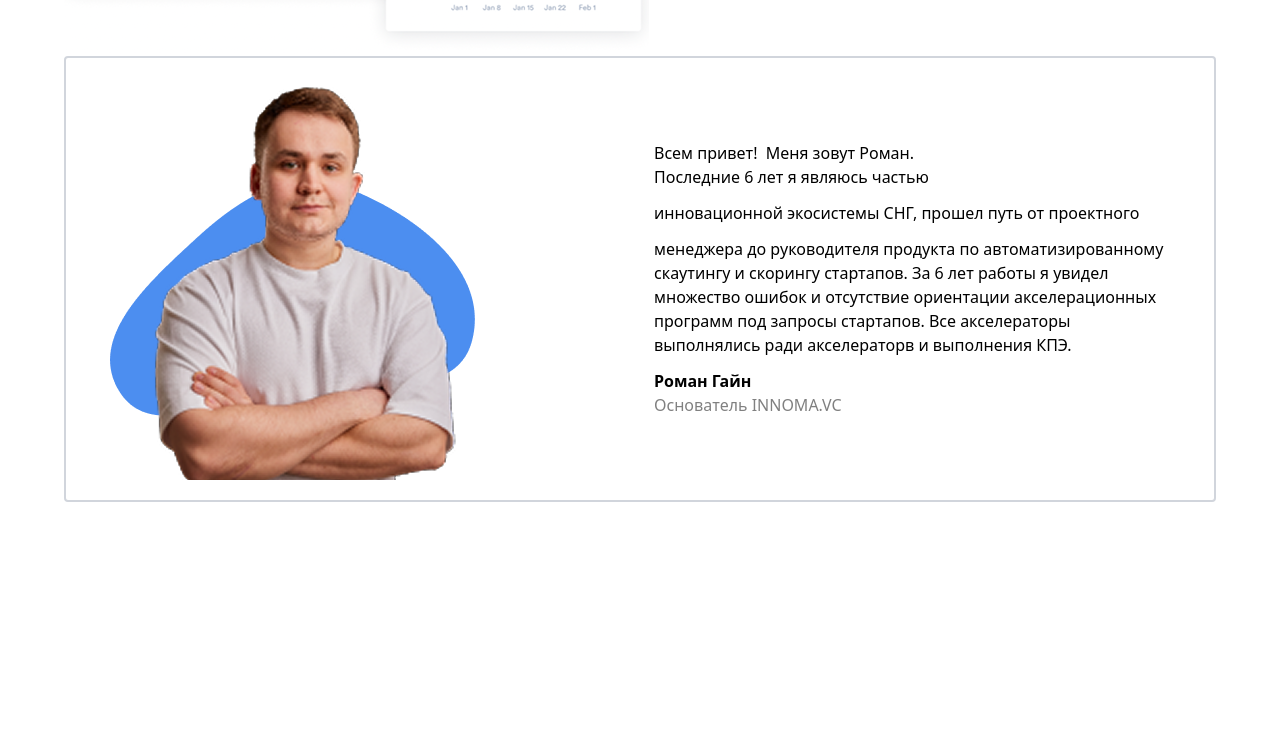
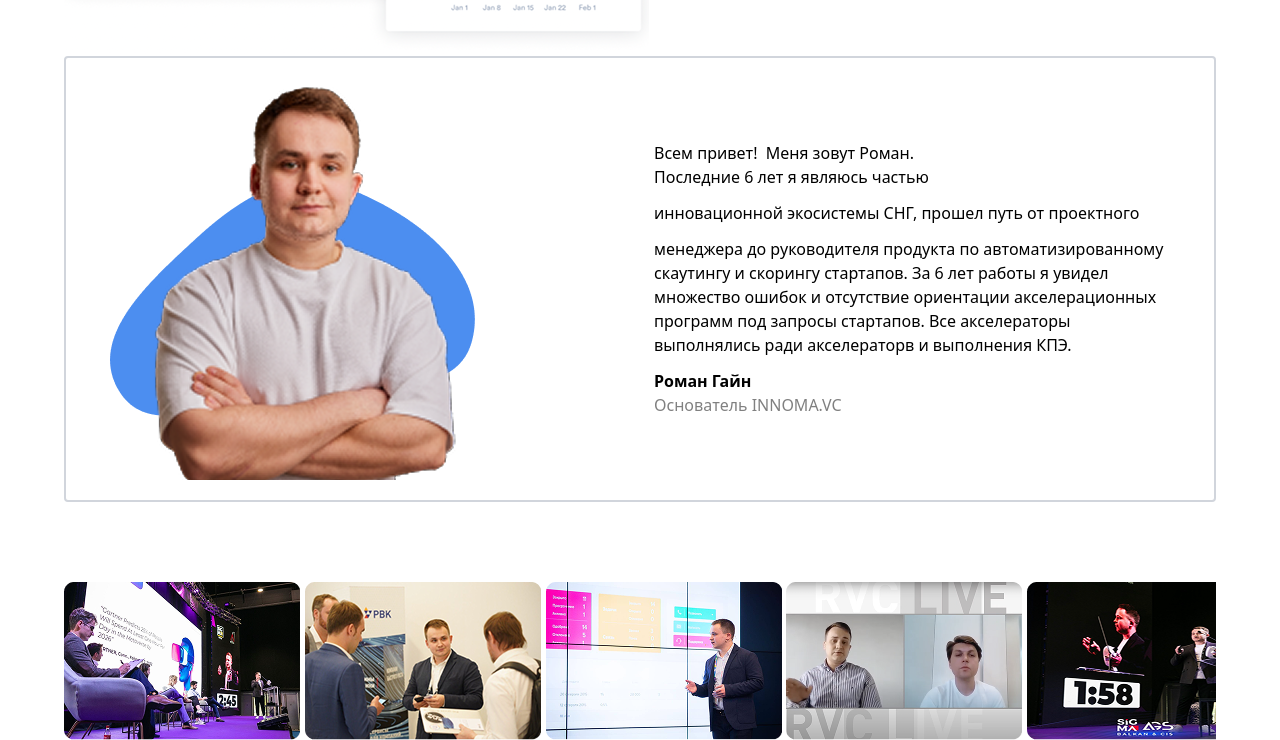
Before and after one commit to abubakrhomidov2009-ux/abubakr-exam, a website: page index.html in a window 1280 px wide. Shown: the part 8516-9256 px from the top of the page. Before the commit the page ends 9018 px from the top, so only its background shows below. Drawn offline with Linux system fonts and the light colour scheme.

Commit message:
twelfth section

```diff
--- a/index.html
+++ b/index.html
@@ -581,6 +581,17 @@
             </div>
         </div>
     </div>
+
+    <div class="max-w-300 m-auto w-[90%] mt-20 overflow-auto">
+        <div class="flex w-300 justify-between">
+            <div ><img src="./src/IMG_6197 2.png" alt=""></div>
+            <div ><img src="./src/test23444 1.png" alt=""></div>
+            <div ><img src="./src/test233 1.png" alt=""></div>
+            <div ><img src="./src/Снимок экрана 2022-09-02 в 1.56 1.png" alt=""></div>
+            <div ><img src="./src/IMG_6198 2.png" alt=""></div>
+        </div>
+
+    </div>
 </body>
 
 </html>
```
Also changed, not shown: src/IMG_6197 2.png (added), src/IMG_6198 2.png (added), src/output.css, src/test233 1.png (added), src/test23444 1.png (added), src/Снимок экрана 2022-09-02 в 1.56 1.png (added).
